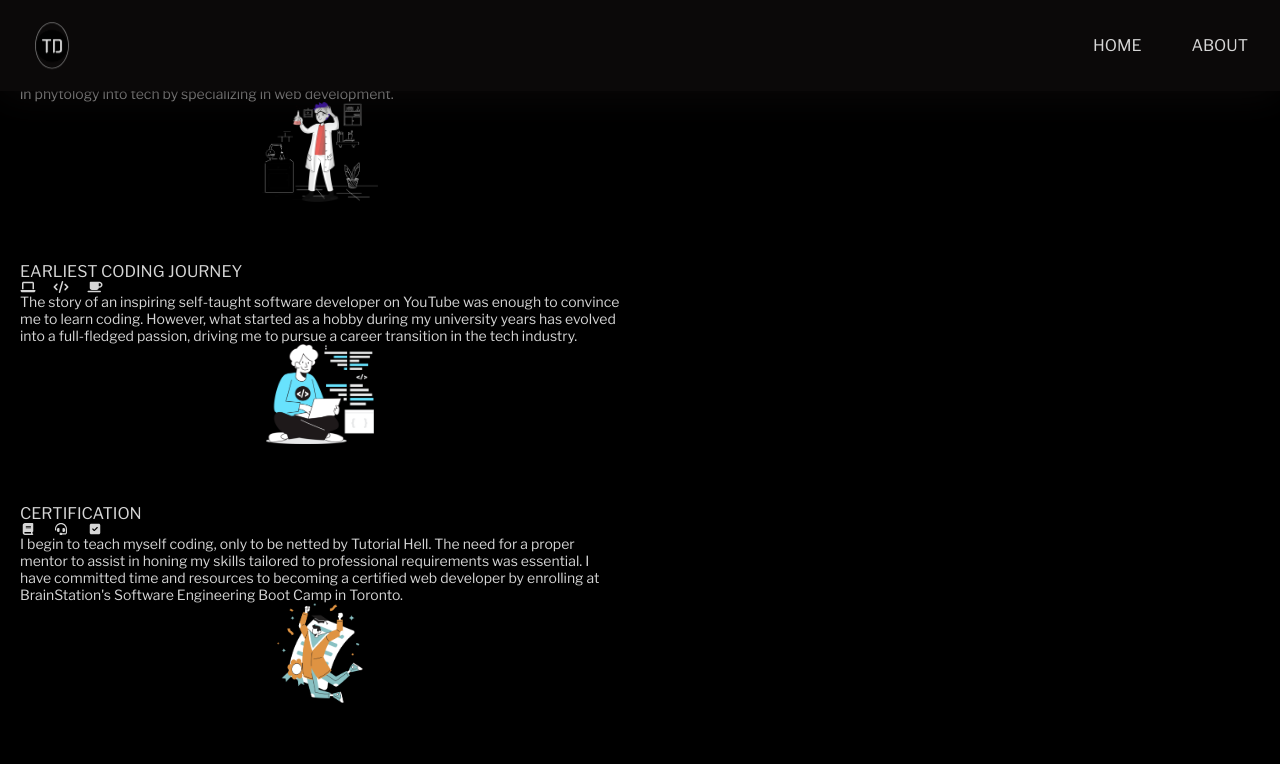
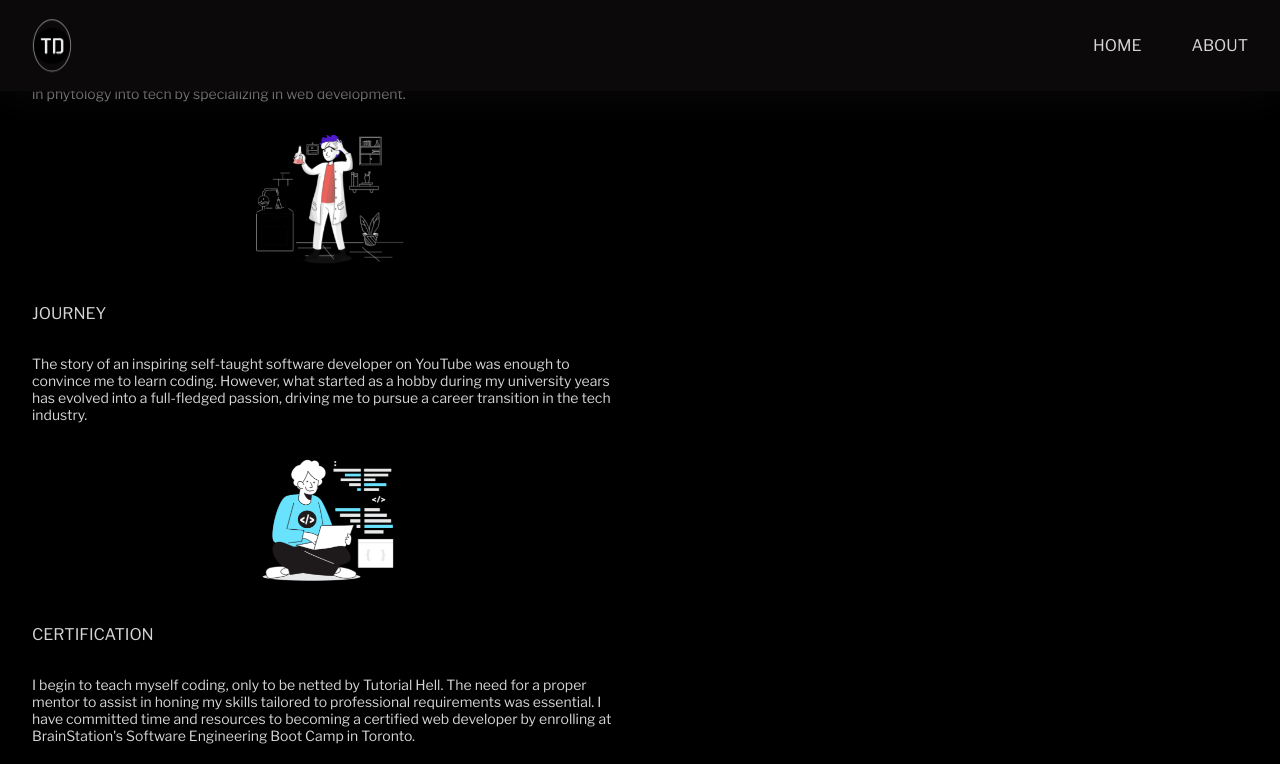
Before and after one commit to Tsedhondup/Portfolio, a React (Create React App) app: page /About in a window 1280 px wide. Shown: the top 764 px of the page. Built offline with nearby package versions, Linux system fonts and the light colour scheme.

Commit message:
animation applied to images

```diff
--- a/src/Components/AboutFirst/AboutFirst.js
+++ b/src/Components/AboutFirst/AboutFirst.js
@@ -1,6 +1,6 @@
 import { useEffect, useRef, useState } from "react";
 import { FontAwesomeIcon } from "@fortawesome/react-fontawesome";
-import { motion } from "framer-motion";
+import { delay, motion } from "framer-motion";
 
 import "./AboutFirst.scss";
 import { aboutData } from "../../utilities/aboutData";
@@ -74,7 +74,7 @@ const AboutFirst = (props) => {
           >
             {item.header}
           </motion.h2>
-          <motion.div
+          {/* <motion.div
             className="about__icons-container"
             initial={{
               opacity: 0,
@@ -103,7 +103,7 @@ const AboutFirst = (props) => {
                 </span>
               );
             })}
-          </motion.div>
+          </motion.div> */}
           <motion.p
             className="about__text--body"
             initial={{
@@ -126,7 +126,7 @@ const AboutFirst = (props) => {
         {/* IMAGE CONTAINER */}
         <div className="about__image-container">
           <motion.img
-            className="about__image-container--image"
+            className={`about__image-container--image ${item.header}`}
             src={item.image}
             alt={`${item.name}-image`}
             initial={{
@@ -151,7 +151,7 @@ const AboutFirst = (props) => {
   return (
     <section className="about">
       <h2 className="about__header">About</h2>
-      <div className="about_content" ref={refElement}>
+      <div className="about__content" ref={refElement}>
         {aboutTextElements}
       </div>
     </section>
--- a/src/Components/AboutFirst/AboutFirst.scss
+++ b/src/Components/AboutFirst/AboutFirst.scss
@@ -5,6 +5,7 @@
   box-sizing: border-box;
   background-color: #ffffff;
   background-color: #000;
+  width: 100%;
 
   @include tablet {
     display: flex;
@@ -24,12 +25,17 @@
     max-width: 1280px;
     margin: auto;
   }
-
+  // ABOUT DATA WRAPPER
+  &__content {
+    padding: 0px 16px;
+    @include tablet {
+      padding: 0px 32px;
+    }
+  }
   // SINGLE ABOUT DATA
   &__item {
-    padding: 20px;
-    margin-bottom: 20px;
     color: $pewter;
+    margin-bottom: $mobileDivider;
   }
   // ABOUT TEXT CONTAINER
   &__text {
@@ -37,8 +43,10 @@
       font: 13px;
       text-transform: uppercase;
       font-weight: 400;
+      margin-bottom: 16px;
       @include tablet {
         font-size: 14px;
+        margin-bottom: 32px;
       }
       @include desktop {
         font-size: 16px;
@@ -46,8 +54,10 @@
     }
     &--body {
       font-size: 12px;
+      margin-bottom: 16px;
       @include tablet {
         font-size: 13px;
+        margin-bottom: 32px;
       }
       @include desktop {
         font-size: 14px;
@@ -59,6 +69,10 @@
     display: flex;
     justify-content: flex-start;
     max-width: 100px;
+    margin-bottom: 16px;
+    @include tablet {
+      margin-bottom: 32px;
+    }
     &--icon-wrapper {
       font-size: 12px;
       display: flex;
@@ -69,11 +83,40 @@
     }
   }
 
+  // INFINITE ANIMATION FOR CSS
+  @keyframes scaling {
+    0% {
+      scale: 0.9;
+      // transform: rotate(0deg);
+    }
+    50% {
+      scale: 1;
+      // transform: rotate(3deg);
+    }
+    100% {
+      scale: 0.9;
+      // transform: rotate(0deg);
+    }
+  }
   &__image-container {
+    @include tablet {
+    }
     &--image {
       display: block;
       object-fit: contain;
-      height: 100px;
+      height: 130px;
+    }
+    .background {
+      animation: scaling 4s linear infinite;
+    }
+    .journey {
+      animation: scaling 5s linear infinite;
+    }
+    .certification {
+      animation: scaling 3s linear infinite;
+    }
+    .goal {
+      animation: scaling 5s linear infinite;
     }
   }
 }
--- a/src/utilities/aboutData.js
+++ b/src/utilities/aboutData.js
@@ -19,28 +19,28 @@ import goalImage from "../assets/image/goal.png";
 export const aboutData = [
   {
     id: "01",
-    header: "Background",
+    header: "background",
     body: "Growing up, I was always fascinated by natural sciences, particularly plant biology, which led me to pursue botany at the University of Delhi. Now, I hope to translate my scientific inquiry in phytology into tech by specializing in web development.",
     icons: [faDna, faLeaf, faVial],
     image: educationImage,
   },
   {
     id: "02",
-    header: "earliest coding journey",
+    header: "journey",
     body: "The story of an inspiring self-taught software developer on YouTube was enough to convince me to learn coding. However, what started as a hobby during my university years has evolved into a full-fledged passion, driving me to pursue a career transition in the tech industry.",
     icons: [faLaptop, faCode, faCoffee],
     image: journeyImage,
   },
   {
     id: "03",
-    header: "Certification",
+    header: "certification",
     body: "I begin to teach myself coding, only to be netted by Tutorial Hell. The need for a proper mentor to assist in honing my skills tailored to professional requirements was essential. I have committed time and resources to becoming a certified web developer by enrolling at BrainStation's Software Engineering Boot Camp in Toronto.",
     icons: [faBook, faHeadset, faCheckSquare],
     image: certificateImage,
   },
   {
     id: "04",
-    header: "Goal",
+    header: "goal",
     body: "I aim to master both front-end and back-end technologies. I aspire to stay updated with industry trends, adopt best practices, and collaborate and contribute effectively with cross-functional teams to deliver high-quality, secure, and efficient web solutions that meet both user and business needs.",
     icons: [faHandPointRight, faLaptopHouse, faGlobeAmericas],
     image: goalImage,
```
